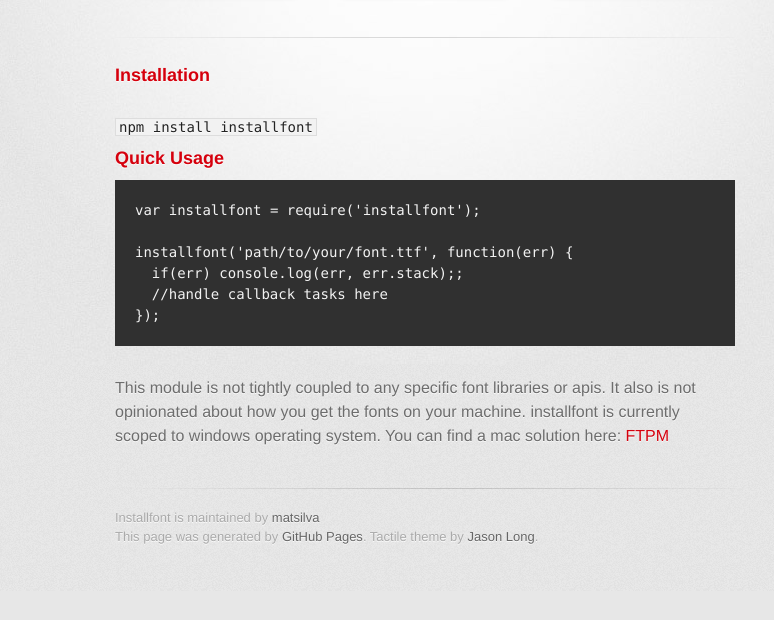
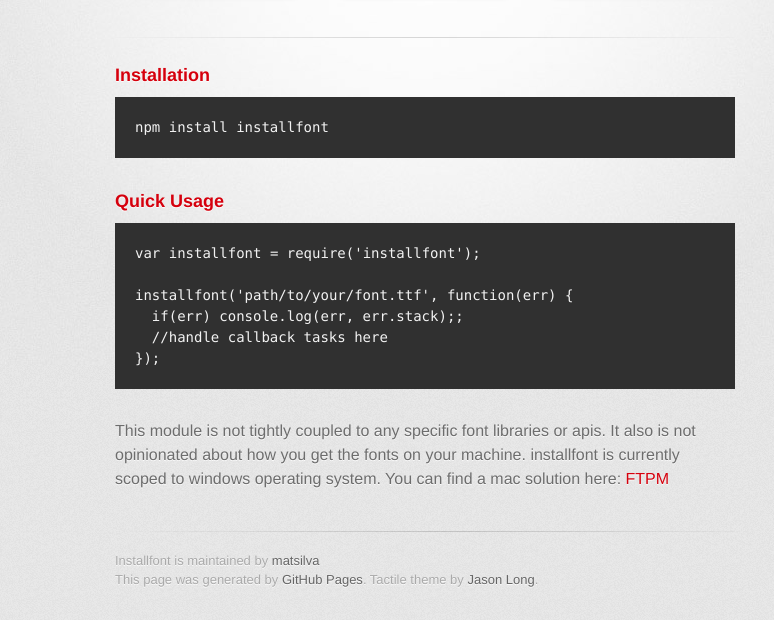
Before and after one commit to matsilva/installfont, a plain HTML site: page index.html in a window 1280 px wide. Shown: the part 209-829 px from the top of the page, without its empty margins (215-989 px from the left). Before the commit the page ends 800 px from the top, so only its background shows below. Drawn offline with Linux system fonts and the light colour scheme; a web font is replaced by a local one.

```diff
--- a/index.html
+++ b/index.html
@@ -34,9 +34,8 @@
           <h3>
 <a id="installation" class="anchor" href="#installation" aria-hidden="true"><span class="octicon octicon-link"></span></a>Installation</h3>
 
-<h1>
-<a id="npm-install-installfont" class="anchor" href="#npm-install-installfont" aria-hidden="true"><span class="octicon octicon-link"></span></a><code>npm install installfont</code>
-</h1>
+<pre><code>npm install installfont
+</code></pre>
 
 <h3>
 <a id="quick-usage" class="anchor" href="#quick-usage" aria-hidden="true"><span class="octicon octicon-link"></span></a>Quick Usage</h3>
```
Also changed, not shown: params.json (+1 -1 lines).
